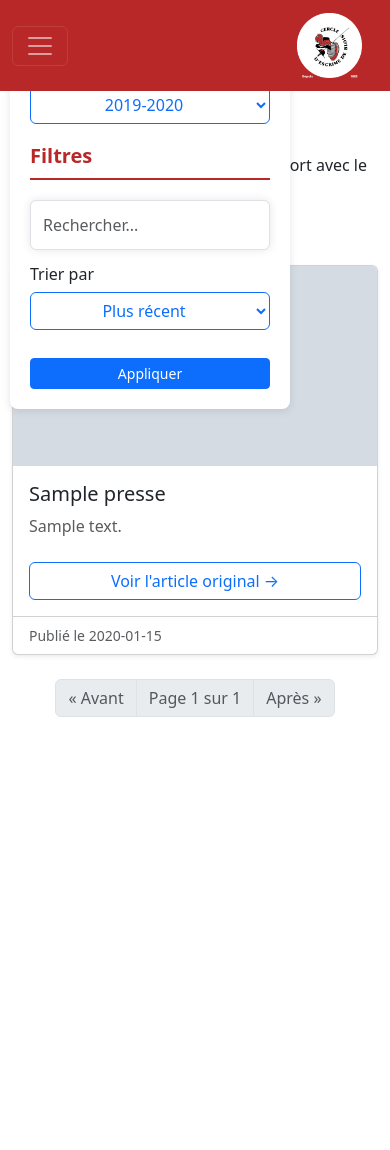
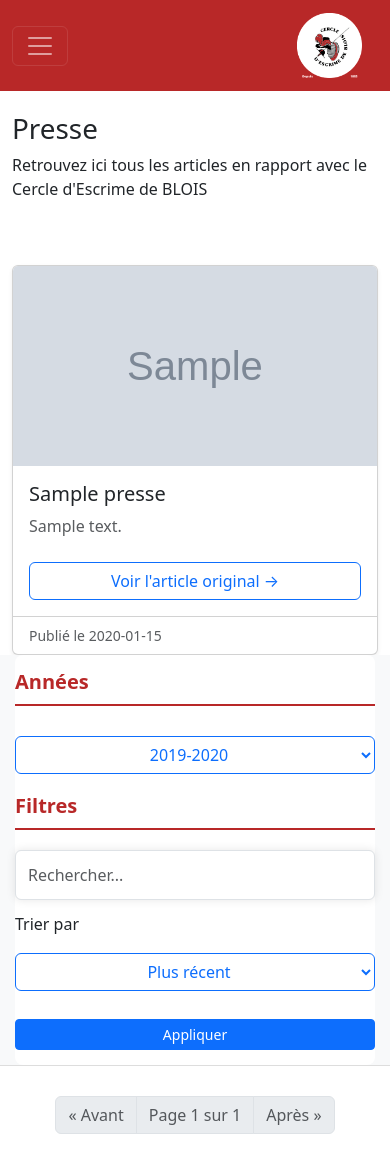
Before and after one commit to alexandre1dias/SAE-Projet-FI, a Flask app: page /presse/ in a window 390 px wide. Run offline with Flask 3, Linux system fonts and the light colour scheme; tables that the repository leaves empty hold one stand-in row (values such as "Sample post"); grey boxes marked "Sample" are stand-in pictures; parts of the project's set-up code (start-up, migrations or seed data) failed here and were passed over; some libraries are stand-ins or nearby versions.

Commit message:
amélioration de la responsivité mobile

```diff
--- a/monApp/static/css/style.css
+++ b/monApp/static/css/style.css
@@ -948,3 +948,61 @@ body.homepage #main {
     padding-left: 0 !important;
     padding-right: 0 !important;
 }
+
+/* GESTION DES FILTRES SUR MOBILE */
+@media (max-width: 991.98px) {
+
+
+    .fixed-left {
+        position: relative !important;
+        width: 100% !important;
+        height: auto !important;
+        border-bottom: 1px solid #ddd;
+        margin-bottom: 30px;
+        padding: 0 15px;
+        background-color: #f8f9fa;
+        z-index: 1;
+    }
+
+
+    .filtres-box {
+        box-shadow: none !important;
+        padding: 15px 0 !important;
+    }
+
+    .filtres-titre {
+        cursor: pointer;
+        margin-bottom: 15px;
+    }
+
+    .fixed-left .btn {
+        width: 100%;
+        margin-top: 10px;
+    }
+} /* Gestion de la video dans l'accueil */
+    .explore-section {
+        flex-direction: column !important;
+        height: auto !important;
+        padding: 40px 15px !important;
+    }
+
+    .explore-section .explore-content {
+        width: 100% !important;
+        padding: 0 0 30px 0 !important;
+        text-align: center;
+        order: 1;     /* forcer le texte à être au dessus */
+
+    }
+
+    .explore-section .explore-col {
+        width: 100% !important;
+        height: auto !important;
+        margin: 0 !important;
+        order: 2; /* force la vidéo à être en en bas */
+    }
+
+    .explore-col video {
+        width: 100% !important;
+        max-height: 300px;
+        object-fit: contain; /* voir toute la vidéo sans zoom bizarre */
+    }
```
